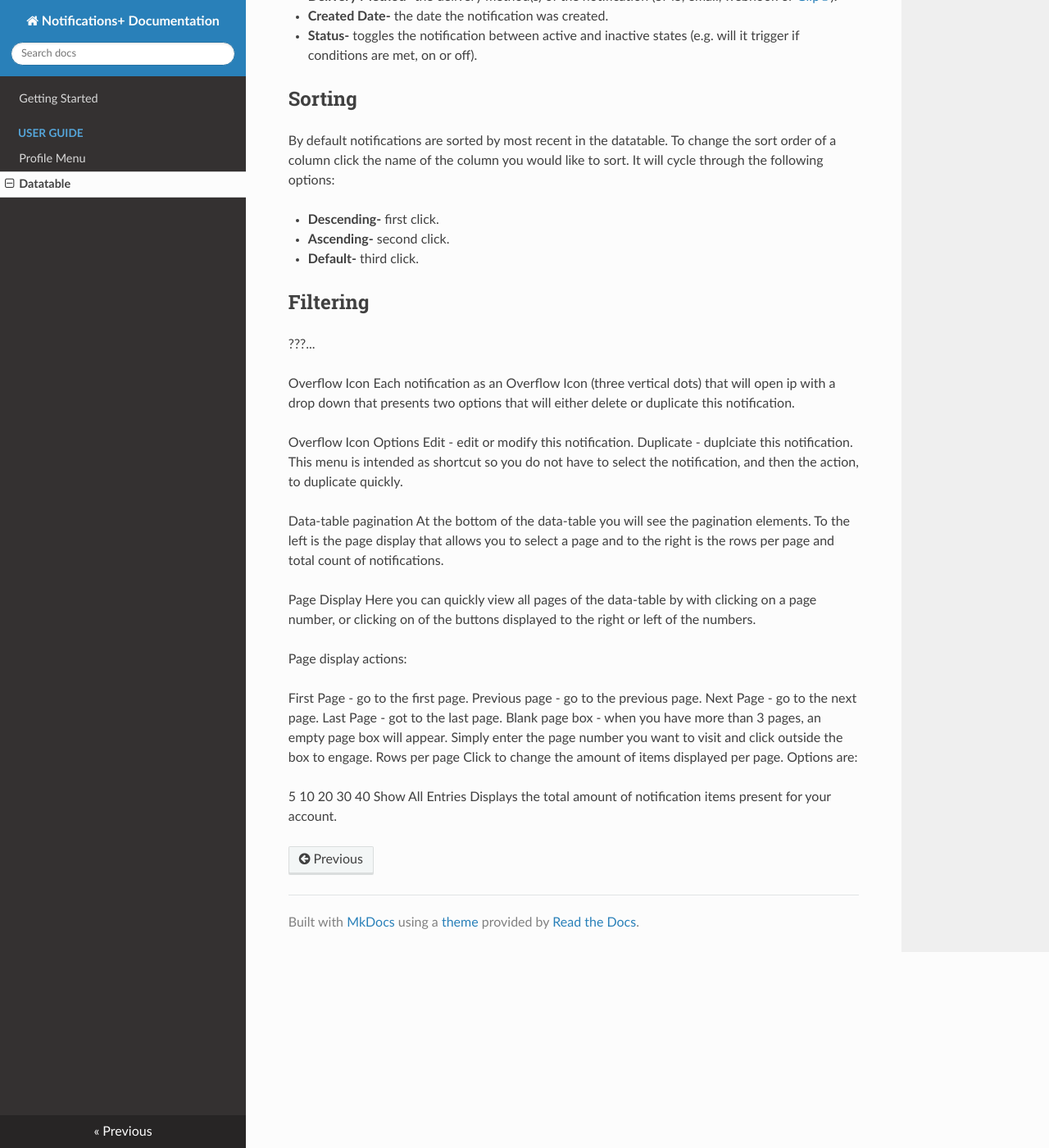
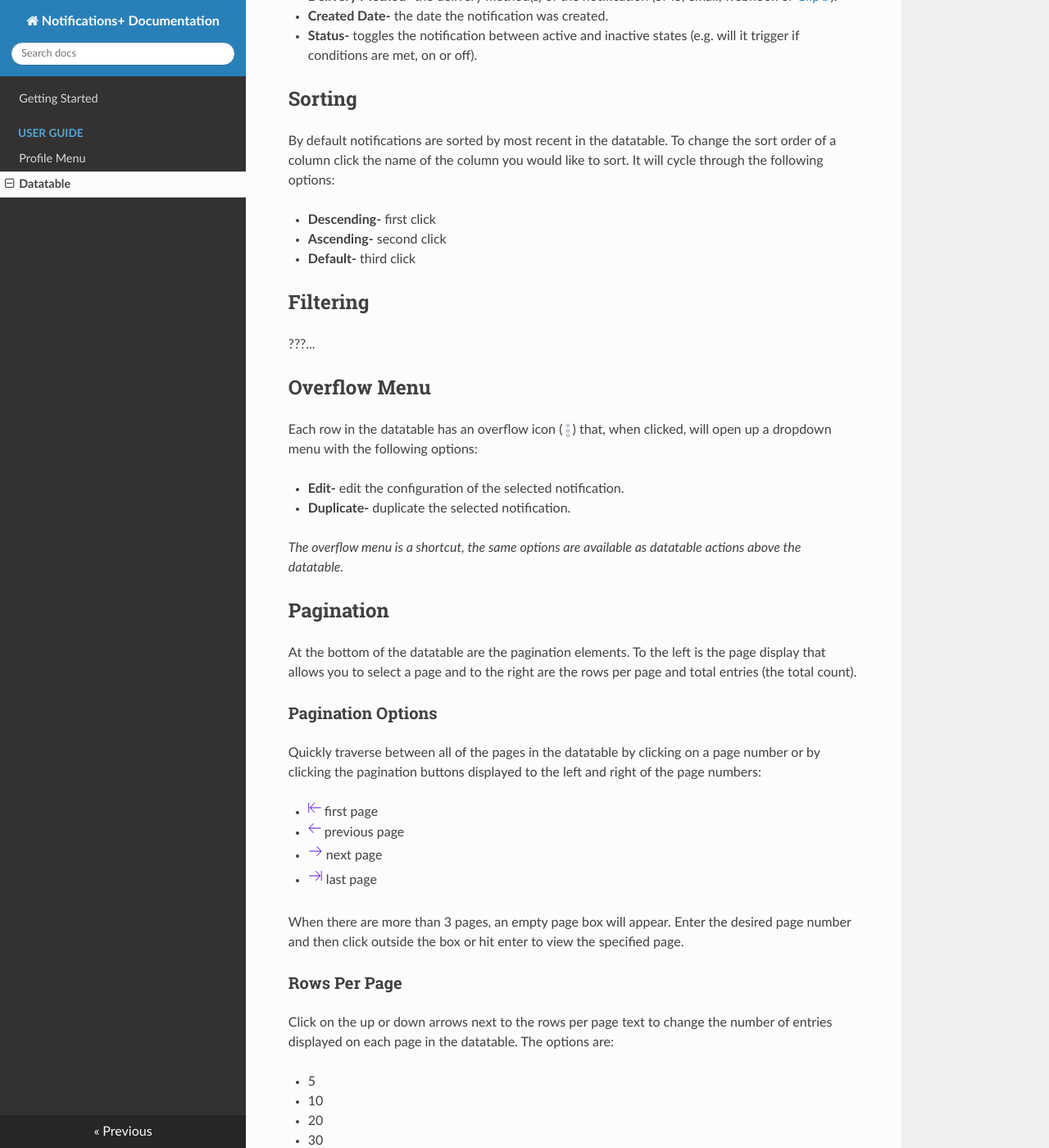
Before and after one commit to RingCentral-Pro-Services/notificationsplus-docs, an MkDocs documentation site: the page built from docs/user-guide/datatable.md, in a window 1280 px wide and 1400 px high, scrolled down 339 px. Shown: the whole window at 82% size. Built offline with MkDocs 1.6.1, drawn with Linux system fonts in a browser that asks for light colours; nearby versions of some CDN libraries; some of the changed text lies outside the part shown.

Commit message:
Adding pages

```diff
--- a/docs/user-guide/datatable.md
+++ b/docs/user-guide/datatable.md
@@ -11,42 +11,43 @@ The main **datatable** contains the notifications you create. All notifications
 ## Sorting
 By default notifications are sorted by most recent in the datatable. To change the sort order of a column click the name of the column you would like to sort. It will cycle through the following options:
 
-* **Descending-** first click.
-* **Ascending-** second click.
-* **Default-** third click.
+* **Descending-** first click
+* **Ascending-** second click
+* **Default-** third click
 
 ## Filtering
 ???...
 
-Overflow Icon
-Each notification as an Overflow Icon (three vertical dots) that will open ip with a drop down that presents two options that will either delete or duplicate this notification.
+## Overflow Menu
+Each row in the datatable has an overflow icon ( ![Overflow Icon](../assets/overflow-icon.svg "Overflow Icon") ) that, when clicked, will open up a dropdown menu with the following options:
 
-Overflow Icon Options
-Edit - edit or modify this notification.
-Duplicate - duplciate this notification.
-This menu is intended as shortcut so you do not have to select the notification, and then the action, to duplicate quickly.
+* **Edit-** edit the configuration of the selected notification.
+* **Duplicate-** duplicate the selected notification.
 
-Data-table pagination
-At the bottom of the data-table you will see the pagination elements. To the left is the page display that allows you to select a page and to the right is the rows per page and total count of notifications.
+*The overflow menu is a shortcut, the same options are available as datatable actions above the datatable.*
 
-Page Display
-Here you can quickly view all pages of the data-table by with clicking on a page number, or clicking on of the buttons displayed to the right or left of the numbers.
+## Pagination
+At the bottom of the datatable are the pagination elements. To the left is the page display that allows you to select a page and to the right are the rows per page and total entries (the total count).
 
-Page display actions:
+### Pagination Options
+Quickly traverse between all of the pages in the datatable by clicking on a page number or by clicking the pagination buttons displayed to the left and right of the page numbers:
 
-First Page - go to the first page.
-Previous page - go to the previous page.
-Next Page - go to the next page.
-Last Page - got to the last page.
-Blank page box - when you have more than 3 pages, an empty page box will appear. Simply enter the page number you want to visit and click outside the box to engage.
-Rows per page
-Click to change the amount of items displayed per page. Options are:
+* ![First Page Icon](../assets/first-page-icon.svg "First Page Icon") first page
+* ![Previous Page Icon](../assets/previous-page-icon.svg "Previous Page Icon") previous page
+* ![Next Page Icon](../assets/next-page-icon.svg "Next Page Icon") next page
+* ![Last Page Icon](../assets/last-page-icon.svg "Last Page Icon") last page
 
-5
-10
-20
-30
-40
-Show All
-Entries
-Displays the total amount of notification items present for your account.
+When there are more than 3 pages, an empty page box will appear. Enter the desired page number and then click outside the box or hit enter to view the specified page.
+
+### Rows Per Page
+Click on the up or down arrows next to the rows per page text to change the number of entries displayed on each page in the datatable. The options are:
+
+* 5
+* 10
+* 20
+* 30
+* 40
+* Show All
+
+### Entries
+Entries displays the total count of existing notifications.
```
Also changed, not shown: docs/user-guide/layout.md (deleted, +0 -39 lines), docs/assets/first-page-icon.svg (added), docs/assets/last-page-icon.svg (added), docs/assets/next-page-icon.svg (added), docs/assets/overflow-icon.svg (added), docs/assets/previous-page-icon.svg (added).
